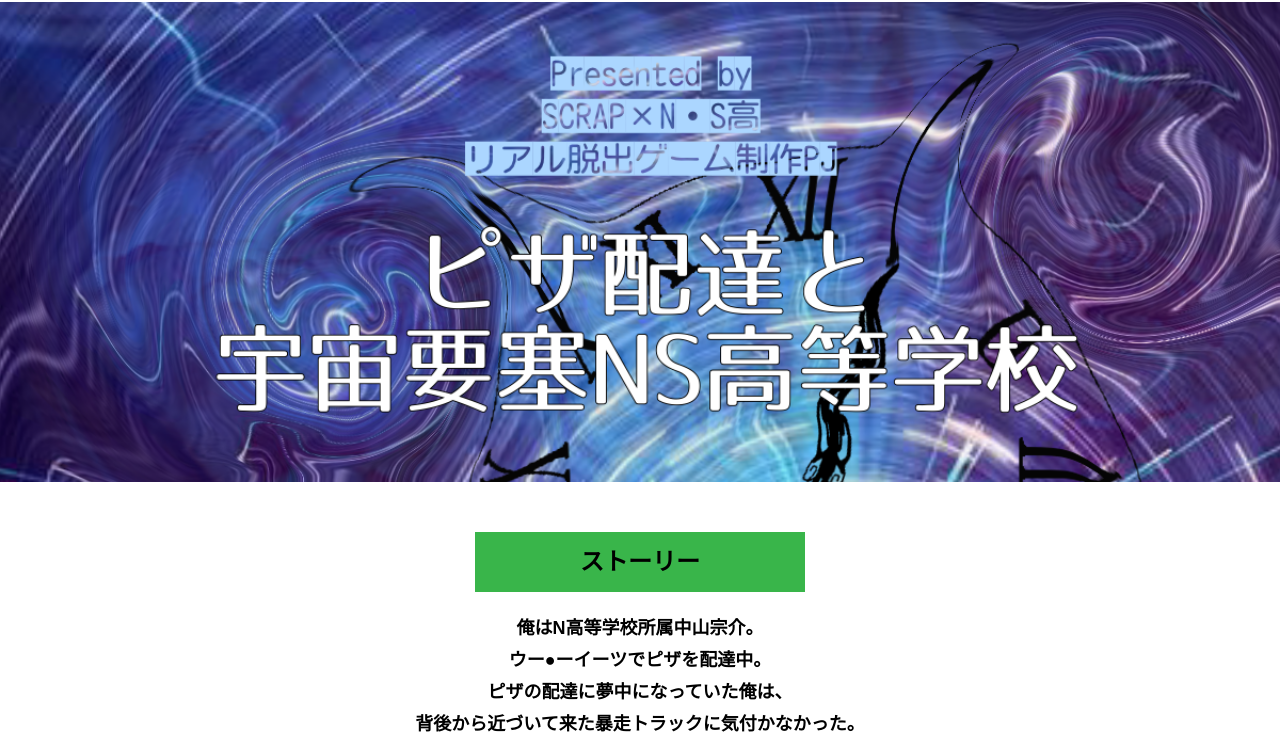
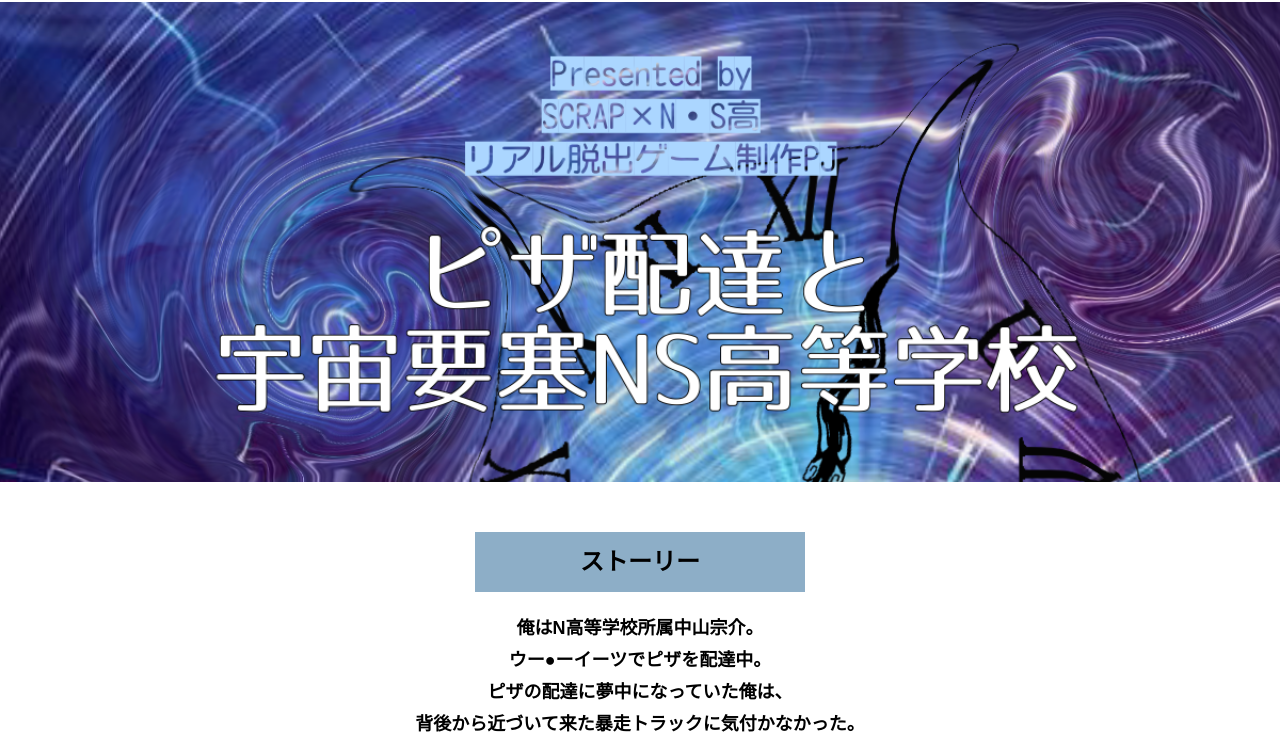
Before and after one commit to kashiwamochi-03/alfa-ocha-5, a plain HTML site: page index.html in a window 1280 px wide. Shown: the part 58-800 px from the top of the page. Drawn offline with Linux system fonts and the light colour scheme.

Commit message:
Update style.css

```diff
--- a/assets/css/style.css
+++ b/assets/css/style.css
@@ -292,7 +292,7 @@ button {
 }
 
 .section-title--keycolor {
-  background-color: #39b54a;
+  background-color: #8daec7;
 }
 
 .section-title--story {
```
